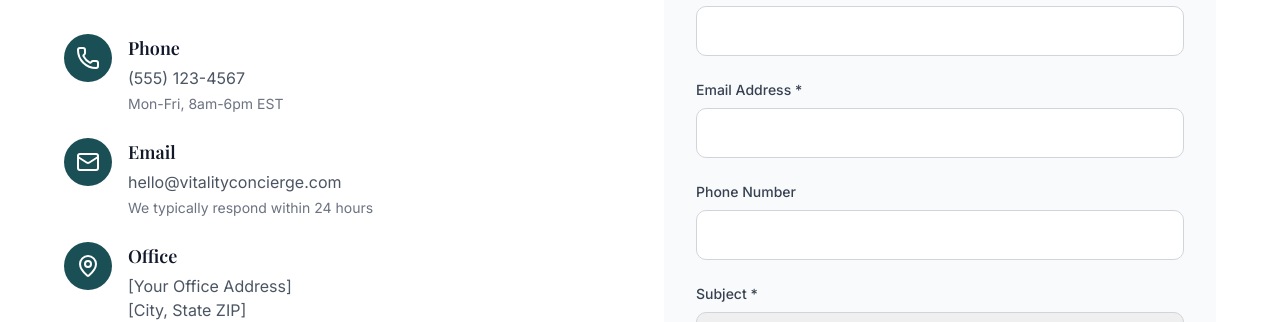
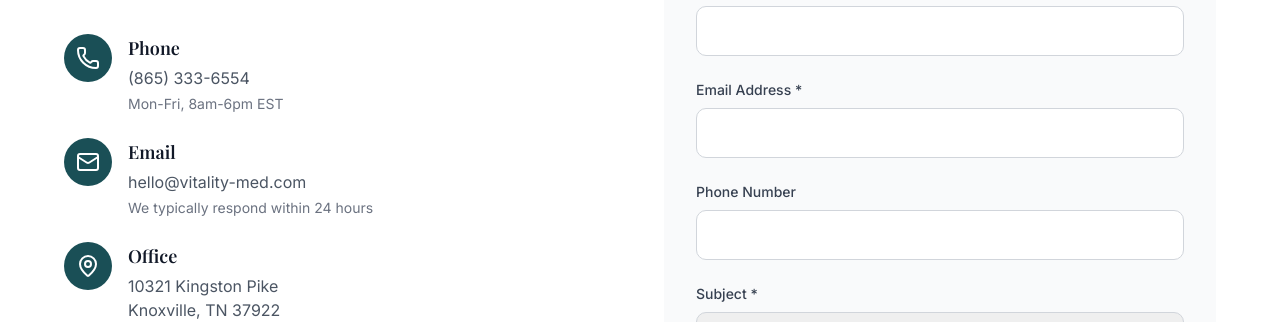
Before and after one commit to rahilp/vitality-med, a Next.js app: page /contact in a window 1280 px wide. Shown: the part 630-952 px from the top of the page. Built offline with nearby package versions, Linux system fonts and the light colour scheme; a web font is replaced by a local one.

Commit message:
Fix adress and phone

```diff
--- a/app/contact/page.tsx
+++ b/app/contact/page.tsx
@@ -44,8 +44,8 @@ export default function ContactPage() {
                   </div>
                   <div>
                     <h3 className="text-lg font-semibold text-gray-900 mb-1">Phone</h3>
-                    <a href="tel:555-123-4567" className="text-gray-600 hover:text-teal-primary transition-colors">
-                      (555) 123-4567
+                    <a href="tel:865-333-6554" className="text-gray-600 hover:text-teal-primary transition-colors">
+                      (865) 333-6554
                     </a>
                     <p className="text-sm text-gray-500 mt-1">Mon-Fri, 8am-6pm EST</p>
                   </div>
@@ -57,8 +57,8 @@ export default function ContactPage() {
                   </div>
                   <div>
                     <h3 className="text-lg font-semibold text-gray-900 mb-1">Email</h3>
-                    <a href="mailto:hello@vitalityconcierge.com" className="text-gray-600 hover:text-teal-primary transition-colors">
-                      hello@vitalityconcierge.com
+                    <a href="mailto:hello@vitality-med.com" className="text-gray-600 hover:text-teal-primary transition-colors">
+                      hello@vitality-med.com
                     </a>
                     <p className="text-sm text-gray-500 mt-1">We typically respond within 24 hours</p>
                   </div>
@@ -71,9 +71,9 @@ export default function ContactPage() {
                   <div>
                     <h3 className="text-lg font-semibold text-gray-900 mb-1">Office</h3>
                     <p className="text-gray-600">
-                      [Your Office Address]
+                      10321 Kingston Pike
                       <br />
-                      [City, State ZIP]
+                      Knoxville, TN 37922
                     </p>
                     <p className="text-sm text-gray-500 mt-1">By appointment only</p>
                   </div>
--- a/app/faq/page.tsx
+++ b/app/faq/page.tsx
@@ -47,12 +47,12 @@ export default function FAQPage() {
           </p>
 
           <div className="grid md:grid-cols-2 gap-6 max-w-2xl mx-auto">
-            <a href="tel:555-123-4567" className="block">
+            <a href="tel:865-333-6554" className="block">
               <Button variant="primary" size="lg" fullWidth>
-                Call Us: (555) 123-4567
+                Call Us: (865) 333-6554
               </Button>
             </a>
-            <a href="mailto:hello@vitalityconcierge.com" className="block">
+            <a href="mailto:hello@vitality-med.com" className="block">
               <Button variant="secondary" size="lg" fullWidth>
                 Email Us
               </Button>
--- a/app/get-started/page.tsx
+++ b/app/get-started/page.tsx
@@ -184,18 +184,18 @@ export default function GetStartedPage() {
                 <h4 className="font-semibold text-gray-900 mb-4">Questions? We&apos;re Here to Help</h4>
                 <div className="space-y-3">
                   <a
-                    href="tel:555-123-4567"
+                    href="tel:865-333-6554"
                     className="flex items-center gap-3 text-gray-700 hover:text-teal-primary transition-colors"
                   >
                     <Phone className="w-5 h-5" />
-                    <span>(555) 123-4567</span>
+                    <span>(865) 333-6554</span>
                   </a>
                   <a
-                    href="mailto:hello@vitalityconcierge.com"
+                    href="mailto:hello@vitality-med.com"
                     className="flex items-center gap-3 text-gray-700 hover:text-teal-primary transition-colors"
                   >
                     <Mail className="w-5 h-5" />
-                    <span>hello@vitalityconcierge.com</span>
+                    <span>hello@vitality-med.com</span>
                   </a>
                 </div>
               </div>
--- a/app/hipaa-compliance/page.tsx
+++ b/app/hipaa-compliance/page.tsx
@@ -139,9 +139,9 @@ export default function HIPAAPage() {
               <div className="bg-gray-50 p-6 rounded-lg mt-4">
                 <p className="mb-2"><strong>Privacy Officer</strong></p>
                 <p className="mb-2">Vitality Concierge Medicine</p>
-                <p className="mb-2">Phone: (555) 123-4567</p>
-                <p className="mb-2">Email: privacy@vitalityconcierge.com</p>
-                <p>Address: [Your Office Address]</p>
+                <p className="mb-2">Phone: (865) 333-6554</p>
+                <p className="mb-2">Email: hello@vitality-med.com</p>
+                <p>Address: 10321 Kingston Pike, Knoxville, TN 37922</p>
               </div>
               <p className="mt-4">
                 You also have the right to file a complaint with the U.S. Department of Health and Human Services Office for Civil Rights if you believe your privacy rights have been violated.
--- a/app/layout.tsx
+++ b/app/layout.tsx
@@ -16,7 +16,7 @@ const playfair = Playfair_Display({
 });
 
 export const metadata: Metadata = {
-  metadataBase: new URL('https://vitalityconcierge.com'), // Update with your actual domain
+  metadataBase: new URL('https://www.vitalityconcierge.com'), // Update with your actual domain
   title: {
     default: 'Vitality Concierge Medicine',
     template: '%s | Vitality Concierge Medicine',
--- a/app/membership-agreement/page.tsx
+++ b/app/membership-agreement/page.tsx
@@ -186,9 +186,9 @@ export default function MembershipAgreementPage() {
               <p>If you have questions about this Membership Agreement, please contact us:</p>
               <div className="bg-gray-50 p-6 rounded-lg mt-4">
                 <p className="mb-2"><strong>Vitality Concierge Medicine</strong></p>
-                <p className="mb-2">Phone: (555) 123-4567</p>
-                <p className="mb-2">Email: membership@vitalityconcierge.com</p>
-                <p>Address: [Your Office Address]</p>
+                <p className="mb-2">Phone: (865) 333-6554</p>
+                <p className="mb-2">Email: hello@vitality-med.com</p>
+                <p>Address: 10321 Kingston Pike, Knoxville, TN 37922</p>
               </div>
             </section>
           </div>
--- a/app/privacy-policy/page.tsx
+++ b/app/privacy-policy/page.tsx
@@ -134,9 +134,9 @@ export default function PrivacyPolicyPage() {
               </p>
               <div className="bg-gray-50 p-6 rounded-lg mt-4">
                 <p className="mb-2"><strong>Vitality Concierge Medicine</strong></p>
-                <p className="mb-2">Phone: (555) 123-4567</p>
-                <p className="mb-2">Email: privacy@vitalityconcierge.com</p>
-                <p>Address: [Your Office Address]</p>
+                <p className="mb-2">Phone: (865) 333-6554</p>
+                <p className="mb-2">Email: hello@vitality-med.com</p>
+                <p>Address: 10321 Kingston Pike, Knoxville, TN 37922</p>
               </div>
             </section>
           </div>
--- a/app/terms-of-service/page.tsx
+++ b/app/terms-of-service/page.tsx
@@ -143,9 +143,9 @@ export default function TermsOfServicePage() {
               <p>If you have questions about these Terms of Service, please contact us:</p>
               <div className="bg-gray-50 p-6 rounded-lg mt-4">
                 <p className="mb-2"><strong>Vitality Concierge Medicine</strong></p>
-                <p className="mb-2">Phone: (555) 123-4567</p>
-                <p className="mb-2">Email: legal@vitalityconcierge.com</p>
-                <p>Address: [Your Office Address]</p>
+                <p className="mb-2">Phone: (865) 333-6554</p>
+                <p className="mb-2">Email: hello@vitality-med.com</p>
+                <p>Address: 10321 Kingston Pike, Knoxville, TN 37922</p>
               </div>
             </section>
           </div>
--- a/components/sections/CTA.tsx
+++ b/components/sections/CTA.tsx
@@ -52,13 +52,13 @@ export function CTA() {
         <div className="border-t border-white/20 pt-8">
           <p className="mb-6 text-gray-300">Have questions? We&apos;re here to help.</p>
           <div className="flex flex-col sm:flex-row gap-6 justify-center items-center">
-            <a href="tel:555-123-4567" className="flex items-center gap-3 hover:text-gold-primary transition-colors">
+            <a href="tel:865-333-6554" className="flex items-center gap-3 hover:text-gold-primary transition-colors">
               <Phone className="w-5 h-5" />
-              <span>(555) 123-4567</span>
+              <span>(865) 333-6554</span>
             </a>
-            <a href="mailto:hello@vitalityconcierge.com" className="flex items-center gap-3 hover:text-gold-primary transition-colors">
+            <a href="mailto:hello@vitality-med.com" className="flex items-center gap-3 hover:text-gold-primary transition-colors">
               <Mail className="w-5 h-5" />
-              <span>hello@vitalityconcierge.com</span>
+              <span>hello@vitality-med.com</span>
             </a>
           </div>
         </div>
--- a/components/sections/FAQ.tsx
+++ b/components/sections/FAQ.tsx
@@ -62,7 +62,7 @@ export function FAQ({ variant = 'full' }: FAQProps) {
     },
     {
       "question": "How do I join Vitality Concierge Medicine?",
-      "answer": "You can join Vitality Concierge Medicine by calling us at (865) 316-5286 or emailing us at hello@vitalityconcierge.com. We will walk you through the process, confirm availability for new members in Knoxville, and answer any questions you have."
+      "answer": "You can join Vitality Concierge Medicine by calling us at (865) 333-6554 or emailing us at hello@vitality-med.com. We will walk you through the process, confirm availability for new members in Knoxville, and answer any questions you have."
     },
     {
       "question": "What is the cost of a Vitality Concierge Medicine membership?",
--- a/lib/schema.ts
+++ b/lib/schema.ts
@@ -33,16 +33,16 @@ export interface BusinessSchema {
 export const businessSchema: BusinessSchema = {
   name: 'Vitality Concierge Medicine by Valencia',
   description: 'Healthcare Without The Insurance Hassle - Direct primary care with personalized, accessible, and affordable concierge medicine.',
-  url: 'https://vitalityconcierge.com', // Update with your actual domain
-  logo: 'https://vitalityconcierge.com/logo.svg', // Update with your actual logo URL
-  image: 'https://vitalityconcierge.com/logo.svg', // Update with your actual image URL
-  telephone: '+15551234567', // Update with your actual phone number
-  email: 'hello@vitalityconcierge.com', // Update with your actual email
+  url: 'https://www.vitalityconcierge.com', // Update with your actual domain
+  logo: 'https://www.vitalityconcierge.com/logo.svg', // Update with your actual logo URL
+  image: 'https://www.vitalityconcierge.com/logo.svg', // Update with your actual image URL
+  telephone: '+18653336554', // Update with your actual phone number
+  email: 'hello@vitality-med.com', // Update with your actual email
   address: {
-    streetAddress: '123 Main Street', // Update with your actual address
-    addressLocality: 'City',
-    addressRegion: 'State',
-    postalCode: '12345',
+    streetAddress: '10321 Kingston Pike', // Update with your actual address
+    addressLocality: 'Knoxville',
+    addressRegion: 'TN',
+    postalCode: '37922',
     addressCountry: 'US',
   },
   priceRange: '$$', // Price range indicator ($-$$$)
```
Also changed, not shown: lib/README-SCHEMA.md.
